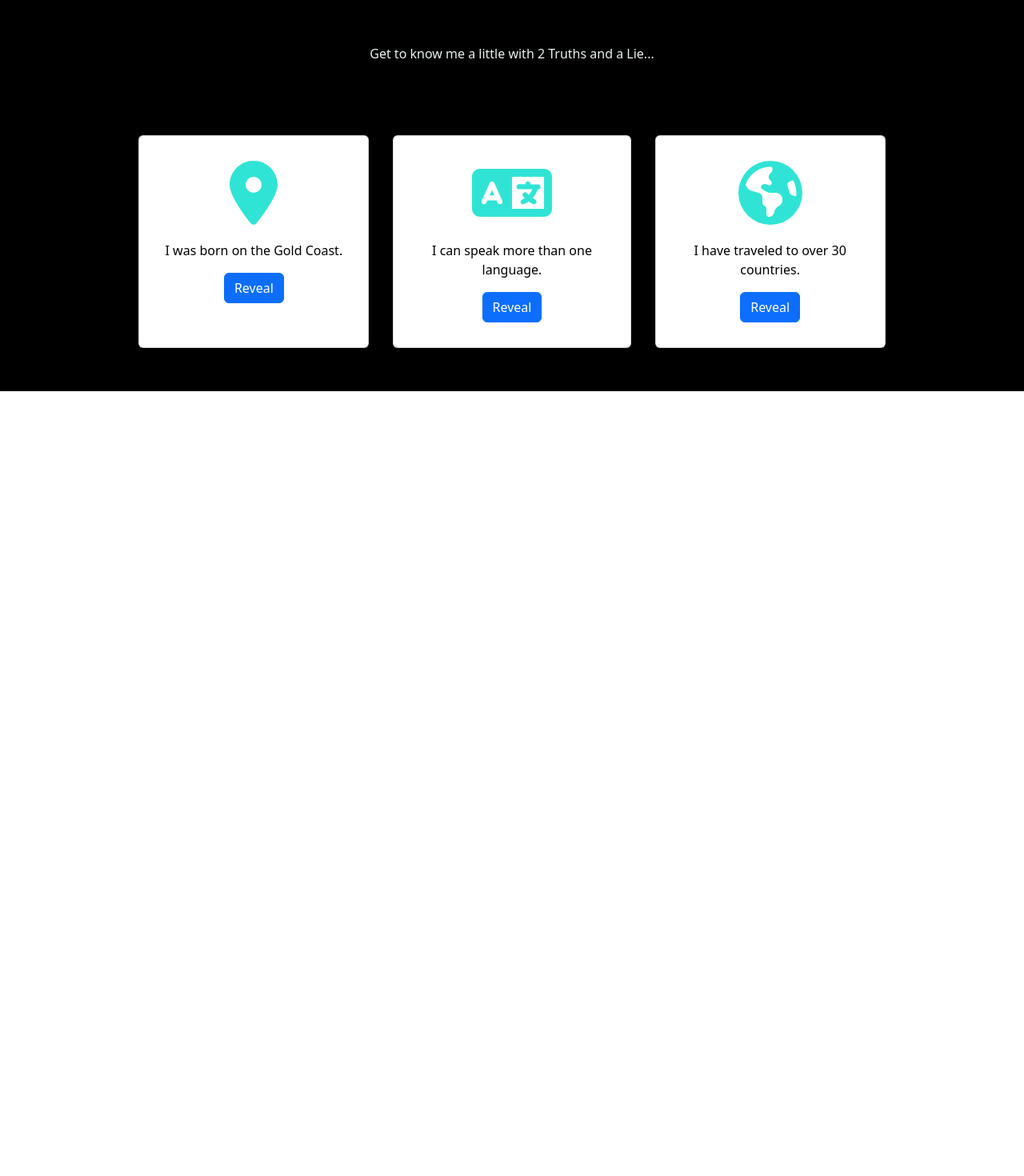
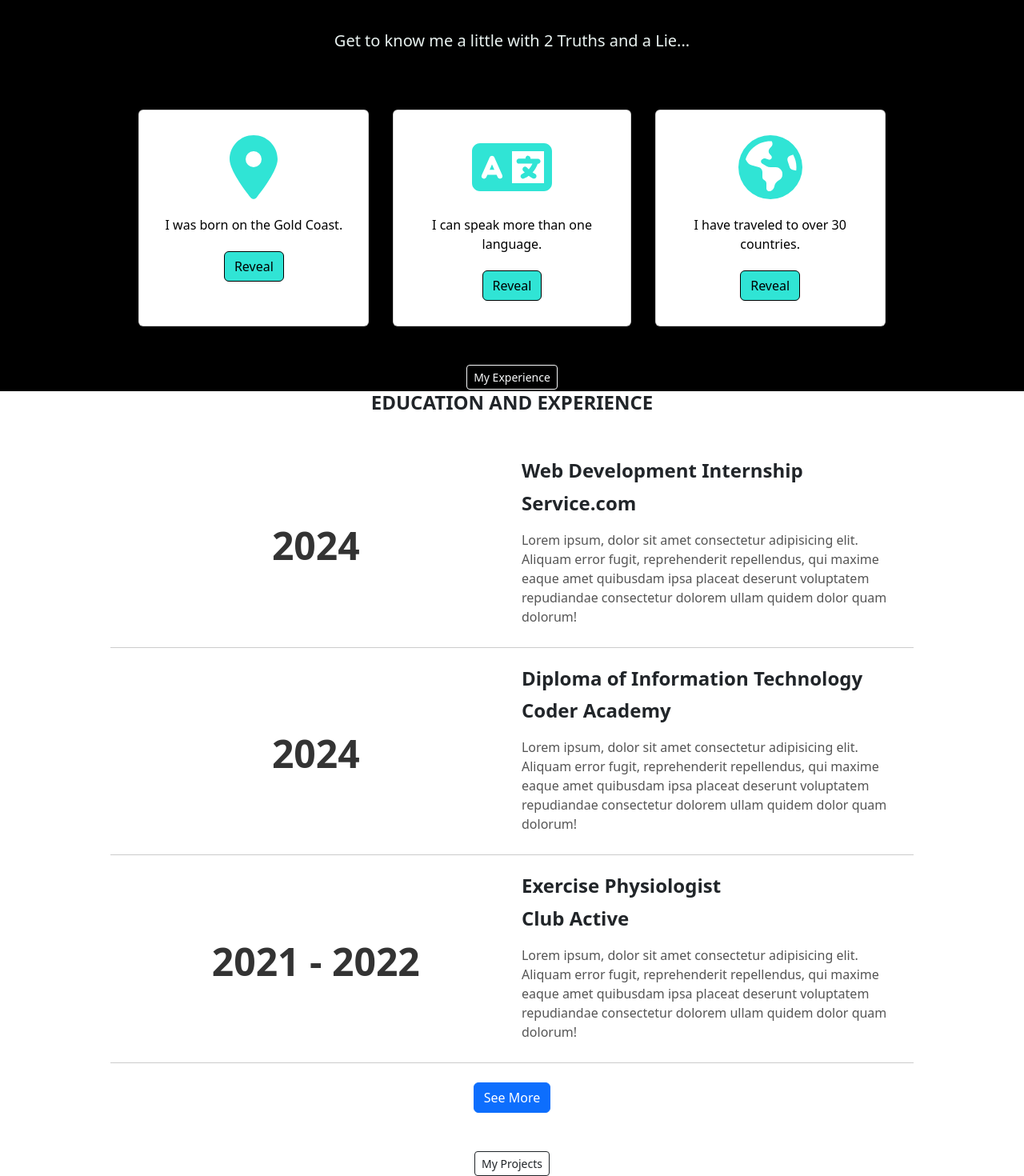
Before and after one commit to xanni99/Portfolio-2024, a React (Vite) app in the folder Portfolio/: page / in a window 1280 px wide. Shown: the part 1167-2637 px from the top of the page at 80% size. Before the commit the page ends 1656 px from the top, so only its background shows below. Built offline with nearby package versions, Linux system fonts and the light colour scheme.

Commit message:
added experience component

```diff
--- a/Portfolio/src/components/AboutMe.jsx
+++ b/Portfolio/src/components/AboutMe.jsx
@@ -1,14 +1,14 @@
-import { Container } from 'react-bootstrap';
+import { Container, Button } from 'react-bootstrap';
 import IceBreaker from "./IceBreaker"
 
 const AboutMe = () => {
   return (
-    <Container fluid className="about-me-container">
+    <Container fluid className="about-me-container" id='about-me'>
         <h1>ABOUT ME. . .</h1>
         <p className='about-me-text'>Lorem ipsum dolor sit amet consectetur adipisicing elit. Molestias eum dolores laudantium quam quae ut fuga rerum illum velit itaque perspiciatis odio error quia architecto placeat consequatur quisquam facilis laborum fugiat ullam commodi quod magni, illo sit! Consequatur adipisci iusto explicabo sed hic voluptatum maxime soluta minus voluptatem. Doloribus, placeat!</p>
-        <p className='about-me-text'>Get to know me a little with 2 Truths and a Lie...</p>  {/* Add a title for the ice breaker quiz */}
-
+        <h5 className='about-me-text'>Get to know me a little with 2 Truths and a Lie...</h5>  {/* Add a title for the ice breaker quiz */}
         <IceBreaker/>
+        <Button id="my-experience-button" href="#my-experience" variant="outline-light" size="sm">My Experience</Button>
     </Container>
 
   )
--- a/Portfolio/src/components/App.jsx
+++ b/Portfolio/src/components/App.jsx
@@ -1,6 +1,7 @@
 import Home from "./Home"
 import NavBar from "./NavBar"
 import AboutMe from "./AboutMe"
+import MyExperience from "./MyExperience"
 
 
 const App = () => {
@@ -9,6 +10,7 @@ const App = () => {
     <NavBar/>
     <Home/>
     <AboutMe/>
+    <MyExperience/>
     </>
 
   )
--- a/Portfolio/src/components/Home.jsx
+++ b/Portfolio/src/components/Home.jsx
@@ -9,7 +9,7 @@ const Home = () => {
         <Col md={7} className="text-center">
           <h1>XANTHIA MASON</h1>
           <h2>Junior Full Stack Web Developer</h2>
-          <Button id="about-me-button" variant="outline-light" size="sm">About Me</Button>
+          <Button id="about-me-button" href="#about-me" variant="outline-light" size="sm">About Me</Button>
         </Col>
         <Col md={4} id="profile-image">
           <Image
--- /dev/null
+++ b/Portfolio/src/components/MyExperience.jsx
@@ -0,0 +1,106 @@
+import React, { useState } from 'react';
+import { Container, Row, Col, Button } from 'react-bootstrap';
+
+const MyExperience = () => {
+  // Combined data for education and work experience
+  const experiences = [
+    {
+      year: "2024",
+      title: "Web Development Internship",
+      institution: "Service.com",
+      description: "Lorem ipsum, dolor sit amet consectetur adipisicing elit. Aliquam error fugit, reprehenderit repellendus, qui maxime eaque amet quibusdam ipsa placeat deserunt voluptatem repudiandae consectetur dolorem ullam quidem dolor quam dolorum!",
+    },
+    {
+      year: "2024",
+      title: "Diploma of Information Technology",
+      institution: "Coder Academy",
+      description: "Lorem ipsum, dolor sit amet consectetur adipisicing elit. Aliquam error fugit, reprehenderit repellendus, qui maxime eaque amet quibusdam ipsa placeat deserunt voluptatem repudiandae consectetur dolorem ullam quidem dolor quam dolorum!",
+    },
+    {
+      year: "2021 - 2022",
+      title: "Exercise Physiologist",
+      institution: "Club Active",
+      description: "Lorem ipsum, dolor sit amet consectetur adipisicing elit. Aliquam error fugit, reprehenderit repellendus, qui maxime eaque amet quibusdam ipsa placeat deserunt voluptatem repudiandae consectetur dolorem ullam quidem dolor quam dolorum!",
+    },
+    {
+      year: "2020-2022",
+      title: "Sports Camp Leader & Strength and Conditioning Coach",
+      institution: "Somerset College",
+      description: "Lorem ipsum, dolor sit amet consectetur adipisicing elit. Aliquam error fugit, reprehenderit repellendus, qui maxime eaque amet quibusdam ipsa placeat deserunt voluptatem repudiandae consectetur dolorem ullam quidem dolor quam dolorum!",
+    },
+    {
+      year: "2017-2021",
+      title: "Bachelor of Clinical Exercise Physiology",
+      institution: "Griffith University",
+      description: "Lorem ipsum, dolor sit amet consectetur adipisicing elit. Aliquam error fugit, reprehenderit repellendus, qui maxime eaque amet quibusdam ipsa placeat deserunt voluptatem repudiandae consectetur dolorem ullam quidem dolor quam dolorum!",
+    },
+    {
+      year: "2019-2020",
+      title: "Physiotherapist Receptionist",
+      institution: "City Coast Physio",
+      description: "Lorem ipsum, dolor sit amet consectetur adipisicing elit. Aliquam error fugit, reprehenderit repellendus, qui maxime eaque amet quibusdam ipsa placeat deserunt voluptatem repudiandae consectetur dolorem ullam quidem dolor quam dolorum!",
+    },
+    {
+      year: "2018-2024",
+      title: "Customer Experience Agent",
+      institution: "Yourtown",
+      description: "Lorem ipsum, dolor sit amet consectetur adipisicing elit. Aliquam error fugit, reprehenderit repellendus, qui maxime eaque amet quibusdam ipsa placeat deserunt voluptatem repudiandae consectetur dolorem ullam quidem dolor quam dolorum!",
+    },
+    {
+      year: "2013-2018",
+      title: "Pharmacy Assistant",
+      institution: "Cabarita Pharmacy",
+      description: "Lorem ipsum, dolor sit amet consectetur adipisicing elit. Aliquam error fugit, reprehenderit repellendus, qui maxime eaque amet quibusdam ipsa placeat deserunt voluptatem repudiandae consectetur dolorem ullam quidem dolor quam dolorum!",
+    },
+    {
+        year: "2004-2016",
+        title: "Education",
+        institution: "Somerset College",
+        description: "Lorem ipsum, dolor sit amet consectetur adipisicing elit. Aliquam error fugit, reprehenderit repellendus, qui maxime eaque amet quibusdam ipsa placeat deserunt voluptatem repudiandae consectetur dolorem ullam quidem dolor quam dolorum!",
+      },
+  ];
+
+  // State to manage visibility of additional experiences
+  const [showMore, setShowMore] = useState(false);
+
+  return (
+    <Container fluid id="my-experience" className="my-experience-container">
+      {/* Centered Title */}
+      <Row className="justify-content-center text-center mb-5">
+        <Col>
+          <h1 className="experience-title">EDUCATION AND EXPERIENCE</h1>
+        </Col>
+      </Row>
+
+      {/* Experience List */}
+      <Row className="justify-content-center experience-content">
+        {experiences.slice(0, showMore ? experiences.length : 3).map((exp, index) => (
+          <Row key={index} className="experience-row align-items-center mb-4" style={{ borderBottom: '1px solid #ccc', paddingBottom: '10px' }}>
+            <Col md={6} className="text-right">
+              <h3 className="experience-year">{exp.year}</h3>
+            </Col>
+            <Col md={6}>
+              <h3 className="experience-title">{exp.title}</h3>
+              <p className="experience-institution">{exp.institution}</p>
+              <p className="experience-description">{exp.description}</p>
+            </Col>
+          </Row>
+        ))}
+      </Row>
+
+      {/* See More Button */}
+      {experiences.length > 3 && (
+        <Row className="justify-content-center mb-5">
+          <Col className="text-center">
+            <Button variant="primary" onClick={() => setShowMore(!showMore)}>
+              {showMore ? 'Show Less' : 'See More'}
+            </Button>
+          </Col>
+        </Row>
+      )}
+      <Button id="my-experience-button" href="#my-experience" variant="outline-dark" size="sm">My Projects</Button>
+    </Container>
+  );
+};
+
+export default MyExperience;
--- a/Portfolio/src/index.css
+++ b/Portfolio/src/index.css
@@ -20,26 +20,25 @@ body {
 /* Homepage */
 
 .banner {
-    height: 100vh; /* Full height of the viewport */
-    width: 100vw; /* Full width of the viewport */
-    background-color: black; /* Light background color */
-    color: rgb(233, 242, 240);
-    display: flex; /* Enable flexbox for proper alignment */
-    align-items: center; /* Center vertically */
+    height: 100vh;
+    width: 100vw;
+    background-color: black;
+    color: rgb(41, 183, 176);
+    display: flex;
+    align-items: center;
   }
 
   #profile-image {
-    max-width: 100%; /* Ensure the image scales properly */
-    height: auto; /* Maintain the aspect ratio */
+    max-width: 100%;
+    height: auto;
     margin-right: 10px;
 
   }
 
-  /* Optional: add spacing to the text */
   .banner h1,
   .banner h2,
   .banner p {
-    padding: 10px; /* Optional: add padding for spacing */
+    padding: 10px;
   }
 
   .banner button {
@@ -60,6 +59,14 @@ body {
     justify-content: center;
     align-items: center;
     background-color: rgb(0, 0, 0);
+    margin-bottom: 2rem;
+  }
+
+  .ice-breaker-container button {
+    margin-top: 5px;
+    background-color: rgb(48, 228, 213);
+    color: black;
+    border-color: black;
   }
 
   .card-text {
@@ -100,5 +107,56 @@ body {
   padding: 10px;
   margin-left: 10rem;
   margin-right: 10rem;
-  margin-bottom: 4rem;
+  margin-bottom: 3rem;
 }
+
+
+/* My Experience */
+
+.my-experience-container {
+  min-height: 100vh; /* Full height */
+  display: flex;
+  justify-content: center;
+  align-items: center;
+  flex-direction: column;
+  text-align: center;
+}
+
+.experience-content {
+  width: 80%; /* Adjust width as needed */
+}
+
+.experience-row {
+  margin-bottom: 20px; /* Space between each experience */
+  border-bottom: 2px solid #ccc; /* Light line under each row */
+  padding-bottom: 20px; /* Padding to give space between content and border */
+}
+
+.experience-row:last-child {
+  border-bottom: none; /* Remove the border from the last row */
+}
+
+.experience-year {
+  font-size: 3rem; /* Large year text */
+  font-weight: bold; /* Bold year */
+  color: #333; /* Customize color */
+  text-align: center; /* Align year text to the right */
+}
+
+.experience-title {
+  font-size: 1.5rem;
+  font-weight: 600;
+  text-align: left; /* Align title to the left */
+}
+
+.experience-institution {
+  font-size: 1.5rem;
+  font-weight: 600;
+  text-align: left; /* Align title to the left */
+}
+
+.experience-description {
+  font-size: 1rem;
+  color: #555; /* Light color for description */
+  text-align: left; /* Align description to the left */
+}
```
